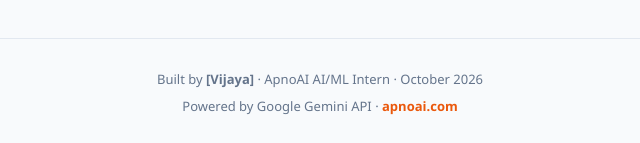
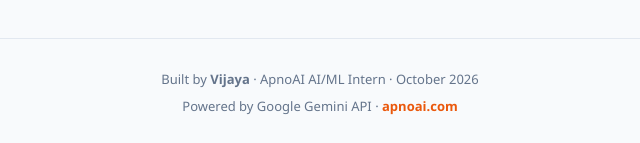
Before and after one commit to dulamvijaya333-crypto/ai-career-copilot, a plain HTML site: page index.html in a window 1280 px wide. Shown: the part 758-901 px from the top of the page, 320-960 px from the left. Drawn offline with Linux system fonts and the light colour scheme.

Commit message:
Update index.html

```diff
--- a/index.html
+++ b/index.html
@@ -393,7 +393,7 @@ footer a:hover { text-decoration: underline; }
 
 <footer>
   <!-- ✏️ CUSTOMIZE: Change footer text to your name -->
-  <p>Built by <strong>[Vijaya]</strong> · ApnoAI AI/ML Intern · October 2026</p>
+  <p>Built by <strong>Vijaya</strong> · ApnoAI AI/ML Intern · October 2026</p>
   <p style="margin-top: 6px;">Powered by Google Gemini API · <a href="https://apnoai.com">apnoai.com</a></p>
 </footer>
 
```
